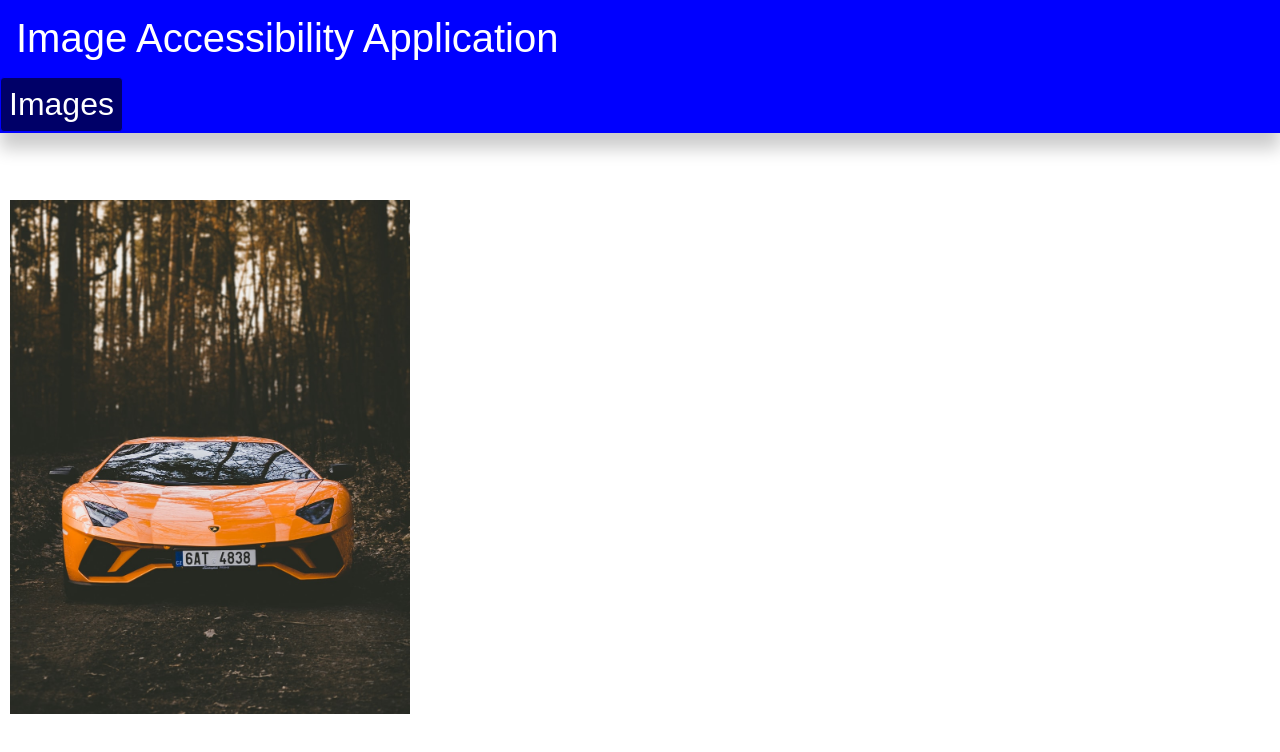
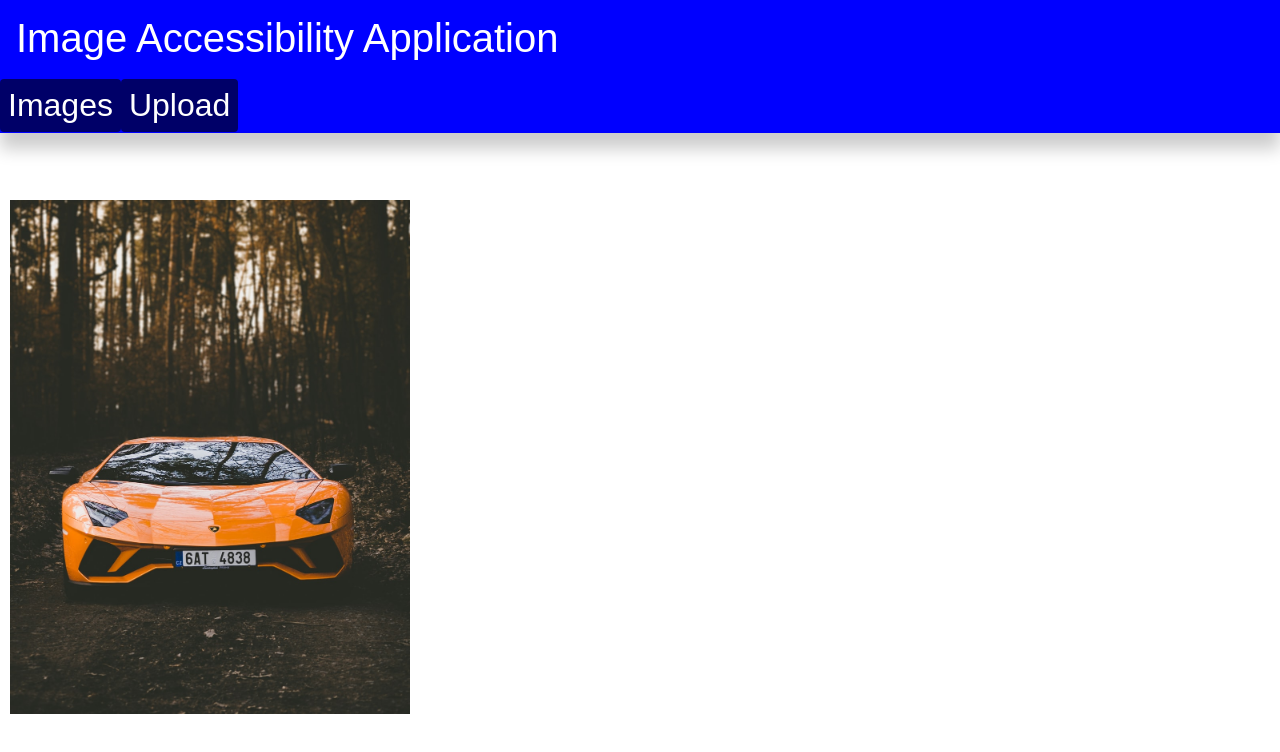
Before and after one commit to dan933/image-accessibility-project, an Angular app in the folder image-accessibility/: page /images in a window 1280 px wide. Shown: the top 752 px of the page. Built offline with nearby package versions, Linux system fonts and the light colour scheme.

Commit message:
Upload Buttons Added

```diff
--- a/image-accessibility/src/app/components/image-page/image-page.component.html
+++ b/image-accessibility/src/app/components/image-page/image-page.component.html
@@ -1,3 +1,3 @@
 <div class="page-container">
-<img style="width:50vh;"src="../../../assets/images/photo-1525609004556-c46c7d6cf023.jpg" alt="I am a good car I am a fast car watch me go" #image (click)="speech(image)">
+<img style="width:50vh;"src="../../../assets/images/photo-1525609004556-c46c7d6cf023.jpg" alt="I am a good car, I am a fast car, watch me go" #image (click)="speech(image)">
 </div>
--- a/image-accessibility/src/app/components/nav-bar/nav-bar.component.html
+++ b/image-accessibility/src/app/components/nav-bar/nav-bar.component.html
@@ -1,6 +1,7 @@
 <nav class="normal-nav">
   <span class="nav-header">Image Accessibility Application</span>
   <button routerLink='/images' routerLinkActive="activebutton" class="nav-button">Images</button>
+  <button routerLink='/images' routerLinkActive="activebutton" class="nav-button">Upload</button>
 </nav>
 
 <nav class="compact-nav">
@@ -16,4 +17,5 @@
 
 <div class="compact-sub-menu">
   <button routerLink='/images' routerLinkActive="activebutton" class="nav-button">Images</button>
+  <button routerLink='/images' routerLinkActive="" class="nav-button">Upload</button>
 </div>
--- a/image-accessibility/src/app/components/nav-bar/nav-bar.component.scss
+++ b/image-accessibility/src/app/components/nav-bar/nav-bar.component.scss
@@ -28,13 +28,15 @@ nav{
     }
 
     button{
-      position:fixed;
+      position:relative;
       background-color: blue;
       color: white;
-      margin-top: 2vh !important;
+      margin-top: 2.2vh !important;
+      margin-right: 0px !important;
       font-size: 4vh;
       padding:1vh;
-      border: 0.1vh solid rgb(0, 0, 255);
+      //border: 0.1vh solid blue;
+      border:none;
       border-radius: 0.5vh;
 
       &.activebutton{
```
